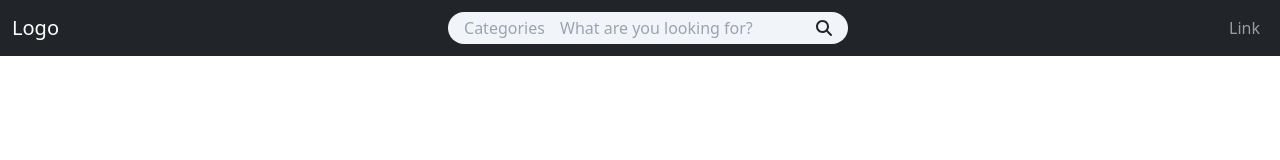
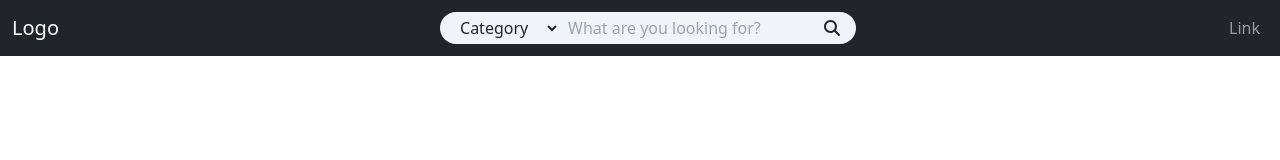
Before and after one commit to Lula-Benni/sell-ur-item-front-end, a React (Vite) app: page / in a window 1280 px wide. Shown: the top 160 px of the page. Built offline with nearby package versions, Linux system fonts and the light colour scheme.

Commit message:
Added a select tag for categories

```diff
--- a/src/components/SearchBar.jsx
+++ b/src/components/SearchBar.jsx
@@ -4,7 +4,15 @@ import { faMagnifyingGlass } from '@fortawesome/free-solid-svg-icons';
 function SearchBar(){
     return(
         <div className="px-2 bg-slate-100 rounded-full flex flex-wrap box-border py-1">
-            <input type="text" className="bg-slate-100 categories w-24 px-2" id="categories" placeholder="Categories"/>
+            <select name='Category' className="bg-slate-100 categories w-28 px-2" id="categories">
+                <option value="" disabled selected>Category</option>
+                <option value="CELLPHONE">Cellphone</option>
+                <option value="ACCESSORIES">Accessories</option>
+                <option value="COMPUTERS">Computers</option>
+                <option value="VIDEO_GAMES">Video Games</option>
+                <option value="MUSICAL_INSTRUMENTS">Musical Instruments</option>
+                <option value="BOOKS">Books</option>
+            </select>
             <input type="text" className="bg-slate-100 search w-64 h-auto px-2" id="search" placeholder="What are you looking for?"/>
             <button className='fa-solid fa-search bg-slate-100 px-2'><FontAwesomeIcon icon={faMagnifyingGlass}/></button>
         </div>
```
